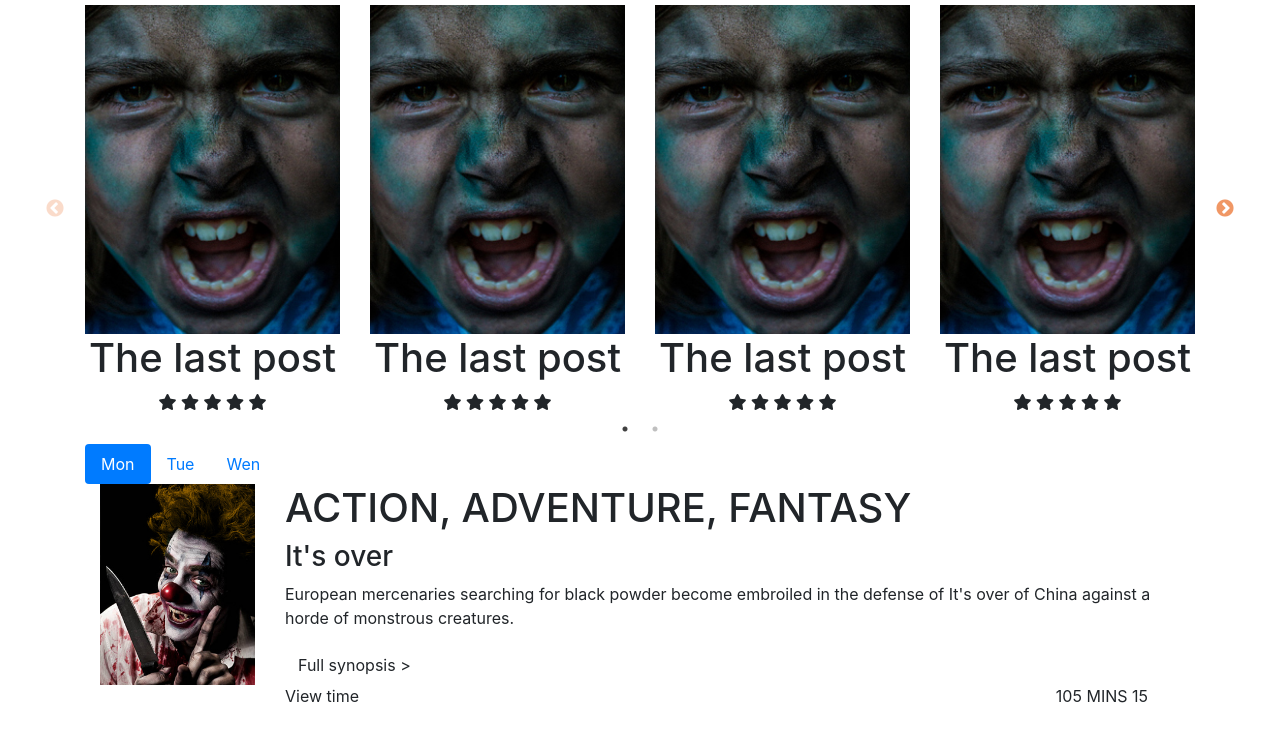
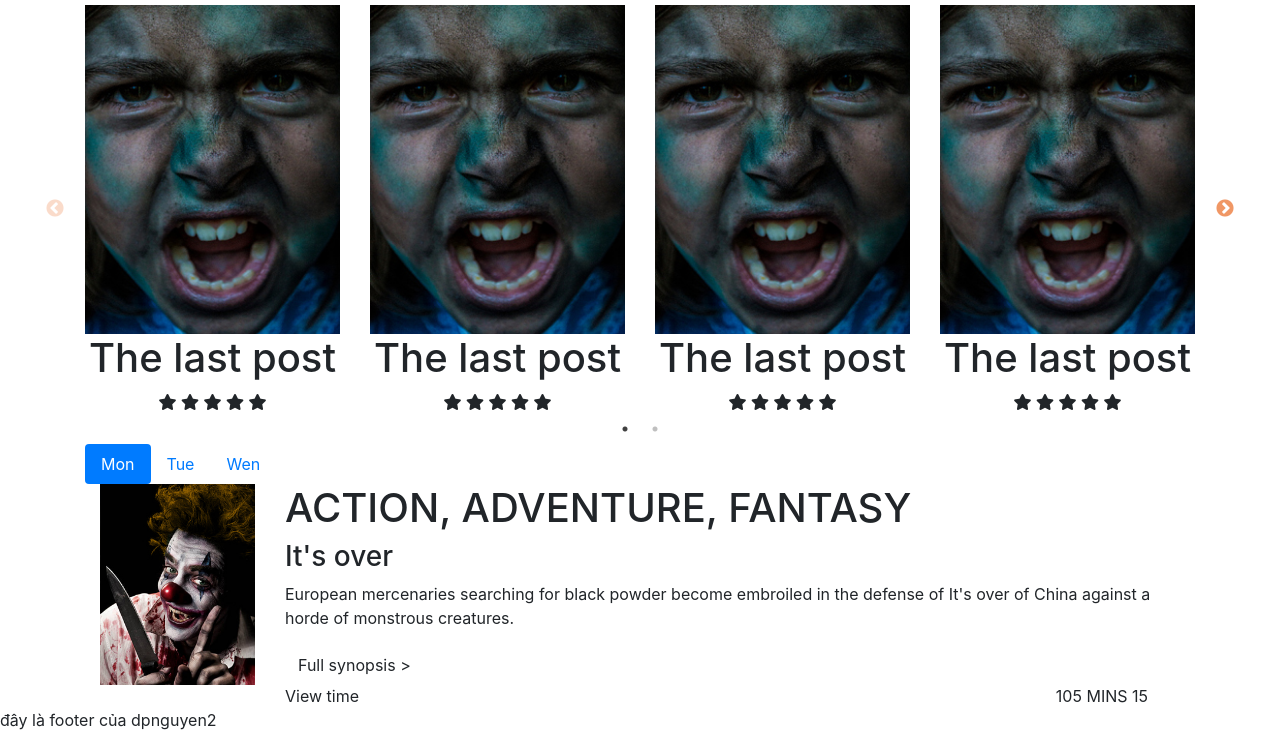
Before and after one commit to manhlam222/bc06_movie, a plain HTML site: page index.html in a window 1280 px wide. Shown: the part 762-1494 px from the top of the page. Before the commit the page ends 1470 px from the top, so only its background shows below. Drawn offline with nearby package versions, Linux system fonts and the light colour scheme.

Commit message:
footer dpnguyen2

```diff
--- a/index.html
+++ b/index.html
@@ -253,6 +253,7 @@
       </div>
     </section>
 
+    <footer>đây là footer của dpnguyen2</footer>
     <!-- Optional JavaScript -->
     <!-- jQuery first, then Popper.js, then Bootstrap JS -->
     <script src="https://code.jquery.com/jquery-3.3.1.min.js"></script>
```
